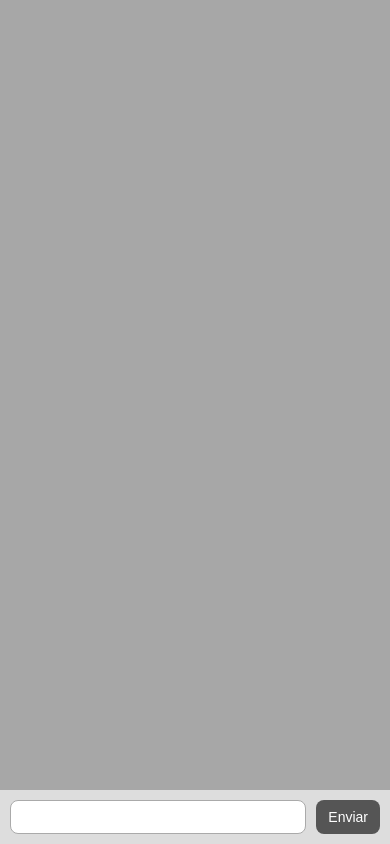
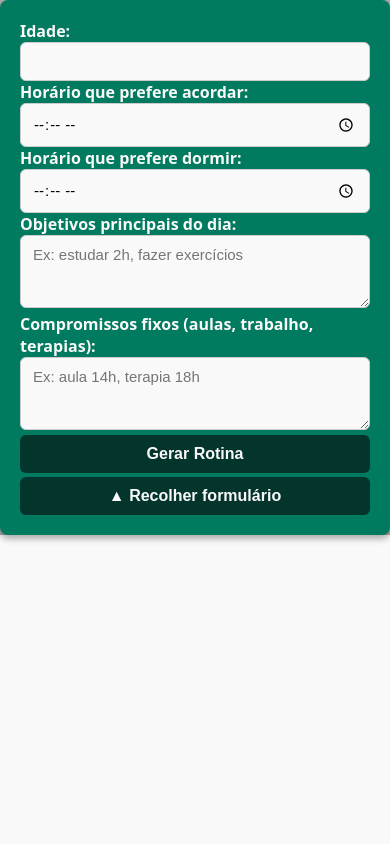
Before and after one commit to livianln3/synapta, a website: page www/index.html in a window 390 px wide. Drawn offline with Linux system fonts and the light colour scheme; some packages are replaced by stand-ins of ours.

Commit message:
Tela Criar rotinas

```diff
--- a/www/css/index.css
+++ b/www/css/index.css
@@ -5,7 +5,7 @@
 
 body {
   background-color: #E4E4E4;
-  font-family: system-ui, -apple-system, 'Segoe UI', 'Roboto', sans-serif;
+  font-family: 'Nunito', system-ui, -apple-system, 'Segoe UI', 'Roboto', sans-serif;
   margin: 0;
   padding: 0;
   height: 100vh;
@@ -14,21 +14,21 @@ body {
   align-items: center;
 }
 
+
 .app {
   background-color: #A7A7A7;
   width: 100%;
-  max-width: 800px; /* bom em tablets/desktop */
+  max-width: 800px;
   height: 100%;
   display: flex;
   flex-direction: column;
-  justify-content: space-between;
 }
 
 #chat-container {
+  background-color: #F9F9F9;
+  padding: 15px;
   flex: 1;
-  width: 100%;
   overflow-y: auto;
-  padding: 15px;
   display: flex;
   flex-direction: column;
   gap: 10px;
@@ -55,8 +55,8 @@ body {
   border-radius: 16px;
   max-width: 80%;
   word-wrap: break-word;
-  box-shadow: 0 2px 6px rgba(0,0,0,0.1);
   font-size: 16px;
+  box-shadow: 0 2px 6px rgba(0,0,0,0.2);
 }
 
 .input-container {
@@ -74,16 +74,92 @@ body {
   border: 1px solid #aaa;
 }
 
-#button {
-  min-width: 70px;
+#forms {
+  background-color: #007b5F;
   border-radius: 8px;
-  background-color: #555;
+  padding: 20px;
+  box-shadow: 0 4px 6px rgba(0,0,0,0.3);
+  color: #F9F9F9;
+  gap: 12px;
+  overflow: hidden;
+  transition: max-height 0.5s ease, padding 0.5s ease;
+  max-height: 600px;
+  position: relative;
+}
+
+#forms.collapsed {
+  max-height: 20%;
+  padding: 0;
+}
+
+#forms.collapsed *:not(#toggleForm) {
+  display: none;
+}
+
+#toggleForm {
+  background-color: #007b5F;
+  border: none;
   color: white;
+  font-size: 14px;
+  font-weight: bold;
+  cursor: pointer;
+  display: block;
+  width: 100%;
+  text-align: center;
+  border-radius: 8px;
+  padding: 10px 0;
+}
+
+
+#forms label {
+  font-weight: 600;
+  margin-bottom: 4px;
+}
+
+#forms input,
+#forms textarea {
+  background-color: #F9F9F9;
+  color: black;
+  width: 100%;
+  padding: 10px 12px;
+  border-radius: 6px;
+  border: 1px solid #ccc;
+  font-size: 15px;
+  font-family: 'Nunito', sans-serif;
+  outline: none;
+  transition: all 0.2s ease;
+}
+
+#forms input:focus,
+#forms textarea:focus {
+  border-color: #005f47;
+  box-shadow: 0 0 5px rgba(0, 0, 0, 0.2);
+}
+
+#forms button {
+  background: #04352D;
+  color: #F9F9F9;
+  font-size: 16px;
+  font-weight: 600;
   border: none;
+  border-radius: 6px;
+  padding: 10px 14px;
   cursor: pointer;
-  font-size: 16px;
-  padding: 0 12px;
+  transition: background 0.3s ease;
+  display: block;
+  width: 100%;
+  box-sizing: border-box;
 }
+
+#routineForm button {
+  margin-bottom: 4px;
+}
+
+
+#forms button:hover {
+  background: #222;
+}
+
 
 /* Ajuste para telas pequenas */
 @media (max-width: 600px) {
--- a/www/index.html
+++ b/www/index.html
@@ -4,30 +4,47 @@
     <meta charset="utf-8">
     <meta http-equiv="Content-Security-Policy" content="
   default-src 'self' data: https://ssl.gstatic.com 'unsafe-eval';
-        connect-src 'self' http://localhost:3001;
-        style-src 'self' 'unsafe-inline';
+  connect-src 'self' http://localhost:3001 https://fonts.googleapis.com https://fonts.gstatic.com;
+  style-src 'self' 'unsafe-inline' https://fonts.googleapis.com;
+  font-src 'self' data: https://fonts.gstatic.com;
   media-src *;
   img-src 'self' data: content:;
 ">
+
     <meta name="format-detection" content="telephone=no">
     <meta name="msapplication-tap-highlight" content="no">
     <meta name="viewport" content="initial-scale=1, width=device-width, viewport-fit=cover">
     <meta name="color-scheme" content="light dark">
+    <link href="https://fonts.googleapis.com/css2?family=Nunito:ital,wght@0,200..1000;1,200..1000&display=swap" rel="stylesheet">
     <link rel="stylesheet" href="css/index.css">
-        <title>Hello World</title>
+    <title>Criador de Rotina</title>
   </head>
   <body>
+    <div class="app">
+    <div id = forms>
+      <form id="routineForm" class="form-container">
+        <label for="age">Idade:</label>
+        <input type="number" id="age" min="5" max="100" required>
 
+        <label for="wakeTime">Horário que prefere acordar:</label>
+        <input type="time" id="wakeTime" required>
 
-                <div class="app">
-                <div id="chat-container"></div> <!-- container das mensagens -->
-                <div class="input-container">
-                    <input type="text" id="inputText">
-                    <button type="button" id="button">Enviar</button>
-                </div>
+        <label for="sleepTime">Horário que prefere dormir:</label>
+        <input type="time" id="sleepTime" required>
+
+        <label for="goals">Objetivos principais do dia:</label>
+        <textarea id="goals" rows="3" placeholder="Ex: estudar 2h, fazer exercícios"></textarea>
+
+        <label for="fixedTasks">Compromissos fixos (aulas, trabalho, terapias):</label>
+        <textarea id="fixedTasks" rows="3" placeholder="Ex: aula 14h, terapia 18h"></textarea>
+
+        <button type="submit" id="button">Gerar Rotina</button>
+      </form>
+      <button id="toggleForm">▲ Recolher formulário</button>
       </div>
 
-
+      <div id="chat-container"></div>
+    </div>
 
     <script src="cordova.js"></script>
     <script src="js/index.js"></script>
--- a/www/js/index.js
+++ b/www/js/index.js
@@ -1,35 +1,73 @@
-const input = document.getElementById("inputText");
-const button = document.getElementById("button");
+const form = document.getElementById("routineForm");
 const chatContainer = document.getElementById("chat-container");
 
 function addMessage(text, sender) {
   const msg = document.createElement("div");
   msg.classList.add("message", sender);
-  msg.textContent = text;
+
+  msg.innerHTML = text.replace(/\n/g, "<br>");
+
   chatContainer.appendChild(msg);
-  chatContainer.scrollTop = chatContainer.scrollHeight; // sempre desce pro fim
+  chatContainer.scrollTop = chatContainer.scrollHeight;
 }
 
-button.addEventListener("click", async () => {
-  const userInput = input.value.trim();
-  if (!userInput) return;
 
-  // Adiciona mensagem do usuário
-  addMessage(userInput, "user");
-  input.value = "";
+form.addEventListener("submit", async (e) => {
+  e.preventDefault();
+
+  const formData = {
+    age: document.getElementById("age").value,
+    wakeTime: document.getElementById("wakeTime").value,
+    sleepTime: document.getElementById("sleepTime").value,
+    goals: document.getElementById("goals").value,
+    fixedTasks: document.getElementById("fixedTasks").value,
+  };
+
+  // Criar prompt estruturado
+  const prompt = `
+Crie uma rotina diária para uma pessoa com autismo de ${formData.age} anos.
+Ela prefere acordar às ${formData.wakeTime} e dormir às ${formData.sleepTime}.
+Os compromissos fixos são: ${formData.fixedTasks || "nenhum"}.
+Os objetivos principais do dia são: ${formData.goals || "não especificados"}.
+Organize a rotina em formato de lista com horários aproximados, clara e objetiva.
+  `;
+
+  addMessage("Gerando rotina personalizada...", "user");
 
   try {
     const res = await fetch("http://localhost:3001/api/chat", {
       method: "POST",
       headers: { "Content-Type": "application/json" },
-      body: JSON.stringify({ message: userInput }),
+      body: JSON.stringify({ message: prompt }),
     });
 
     const data = await res.json();
-
-    // Adiciona resposta da IA
     addMessage(data.reply, "ai");
   } catch (err) {
     addMessage("Erro ao conectar com a API.", "ai");
   }
 });
+
+document.addEventListener("DOMContentLoaded", () => {
+  const forms = document.getElementById("forms");
+  const toggleBtn = document.getElementById("toggleForm");
+  const routineForm = document.getElementById("routineForm");
+
+  // Ao enviar o formulário -> recolhe parcialmente
+  routineForm.addEventListener("submit", () => {
+    setTimeout(() => {
+      forms.classList.add("collapsed");
+      toggleBtn.textContent = "▼ Mostrar formulário";
+    }, 500);
+  });
+
+  // Botão alterna entre mostrar/recolher
+  toggleBtn.addEventListener("click", () => {
+    forms.classList.toggle("collapsed");
+    if (forms.classList.contains("collapsed")) {
+      toggleBtn.textContent = "▼ Mostrar formulário";
+    } else {
+      toggleBtn.textContent = "▲ Recolher formulário";
+    }
+  });
+});
```
Lines whose indentation alone changed are shown as unchanged.
